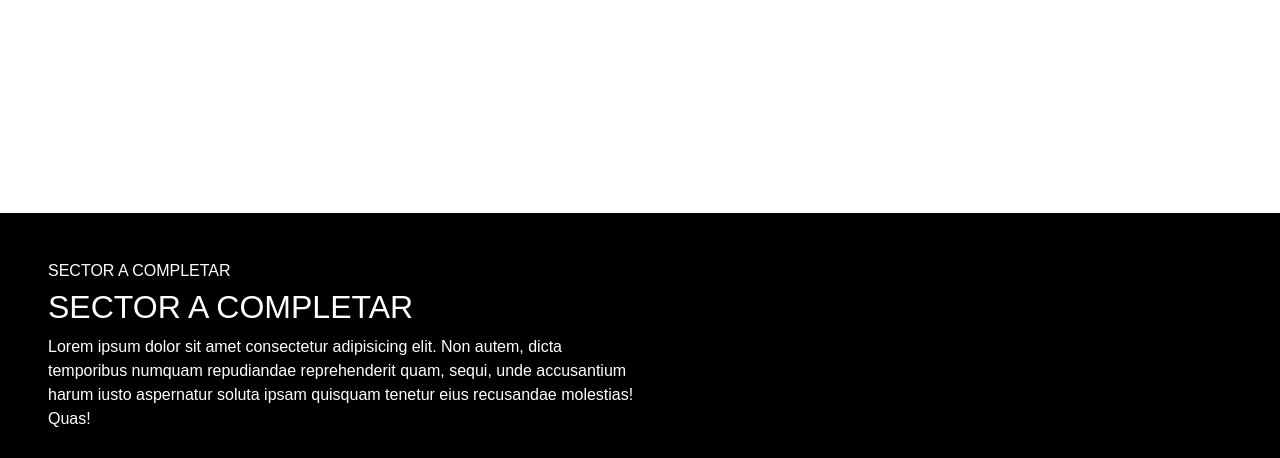
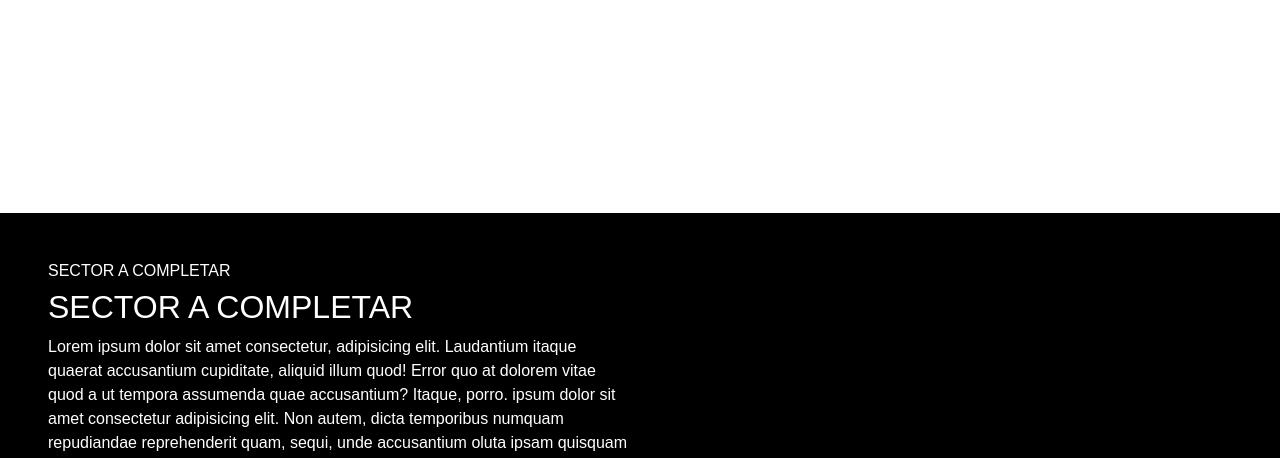
Before and after one commit to lucasBaquero/ideaBaquero, a website: page index.html in a window 1280 px wide. Shown: the part 427-885 px from the top of the page. Drawn offline with nearby package versions, Linux system fonts and the light colour scheme.

Commit message:
clonando repositorio

```diff
--- a/index.html
+++ b/index.html
@@ -81,9 +81,9 @@
           <h2>SECTOR A COMPLETAR</h2>
         </div>
         <p class="sectionCaja1-p">
-          Lorem ipsum dolor sit amet consectetur adipisicing elit. Non autem,
+          Lorem ipsum dolor sit amet consectetur, adipisicing elit. Laudantium itaque quaerat accusantium cupiditate, aliquid illum quod! Error quo at dolorem vitae quod a ut tempora assumenda quae accusantium? Itaque, porro. ipsum dolor sit amet consectetur adipisicing elit. Non autem,
           dicta temporibus numquam repudiandae reprehenderit quam, sequi, unde
-          accusantium harum iusto aspernatur soluta ipsam quisquam tenetur eius
+          accusantium oluta ipsam quisquam tenetur eius
           recusandae molestias! Quas!
         </p>
       </div>
```
